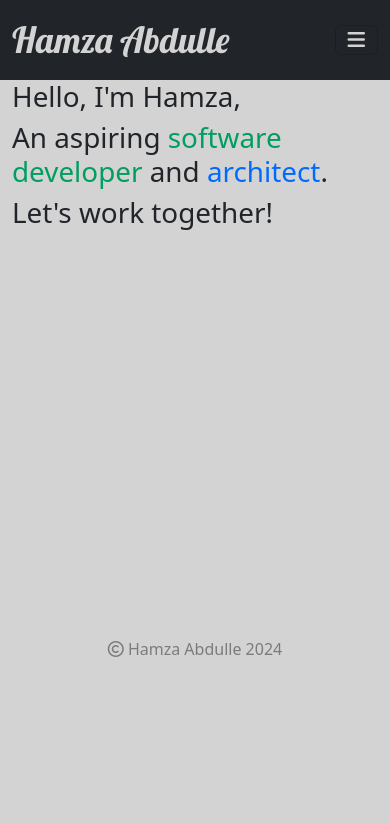
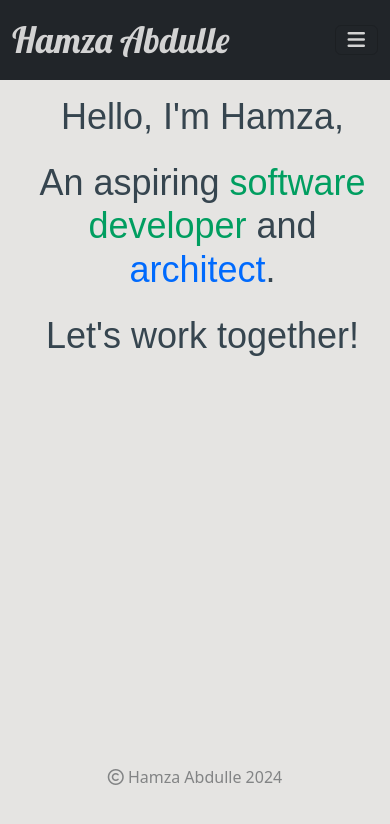
Before and after one commit to hamzaabdulle/hamzaabdulle.github.io, a plain HTML site: page index.html in a window 390 px wide. Drawn offline with nearby package versions, Linux system fonts and the light colour scheme; a web font is replaced by a local one.

Commit message:
Update homepage.css

```diff
--- a/homepage.css
+++ b/homepage.css
@@ -1,7 +1,7 @@
 html, body {
     margin: 0;
     padding: 0;
-    background-color: #D3D3D3;
+    background-color: 	#E5E4E2;
 }
 
 .navbar-nav .nav-link:hover {
@@ -12,7 +12,7 @@ html, body {
 }
 
 .main {
-    background-color: #D3D3D3;
+    background-color: 	#E5E4E2;
 }
 
 .main a {
@@ -25,14 +25,33 @@ html, body {
     transition: 0.3s ease-in-out;
 }
 
+
+.message {
+    color: #36454F;
+    font-family: Platypi, sans-serif;
+    font-size: 72px;
+    padding-top: 100px;
+    text-align: center;
+}
+
+
+@media (max-width: 768px) {
+    .message {
+        font-size: 36px; /* Adjust the font size for smaller screens */
+        padding-left: 15px; /* Adjust padding for smaller screens */
+        padding-top: 15px; /* Adjust padding for smaller screens */
+    }
+}
+
+
 /* .row {
     height: 150px;
-    background-color: #D3D3D3;
+    background-color: 				#E5E4E2;
     color: #36454F;
 } */
 
 /* nav {
-    background-color: #D3D3D3;
+    background-color: 				#E5E4E2;
     font-family: "Platypi", sans-serif;
     font-size: 30px;
     text-align: right;
```
